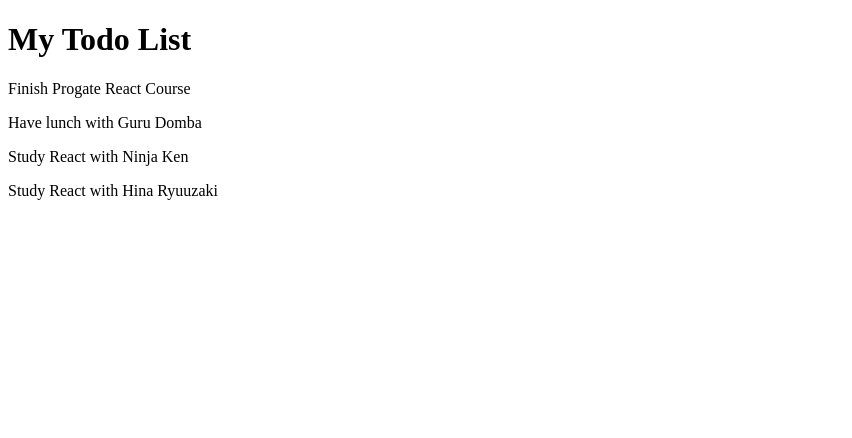
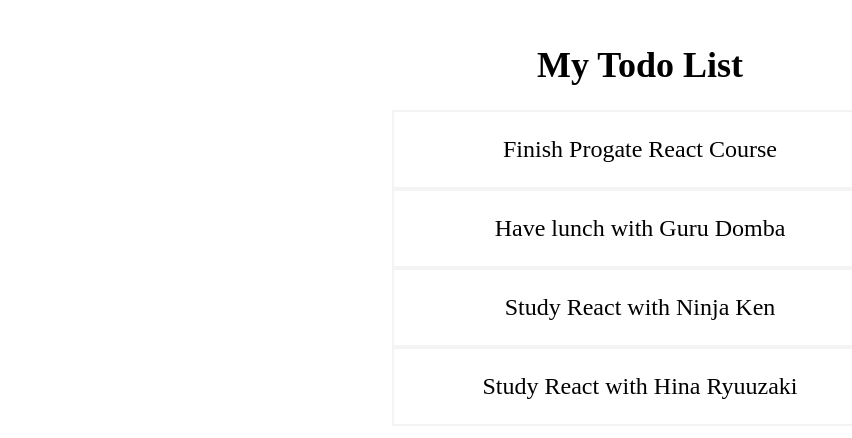
Before and after one commit to ar-kun/todoApps, a React (Vite) app: page / in a window 1280 px wide. Shown: the top 438 px of the page, without its empty margins (0-852 px from the left). Built offline with nearby package versions, Linux system fonts and the light colour scheme.

Commit message:
add style component

```diff
--- a/src/App.jsx
+++ b/src/App.jsx
@@ -27,11 +27,20 @@
  ]);
 
  return (
-  <div>
-   <h1>My Todo List</h1>
+  <div style={styles.container}>
+   <h1 style={styles.title}>My Todo List</h1>
    <Todos todos={todos} />
   </div>
  );
 }
+const styles = {
+ container: {
+  textAlign: 'center',
+  padding: '12px',
+ },
+ title: {
+  fontSize: '36px',
+ },
+};
 
 export default App;
--- a/src/components/TodoItem.jsx
+++ b/src/components/TodoItem.jsx
@@ -1,7 +1,16 @@
 import React from 'react';
 
 const TodoItem = ({ todo }) => {
- return <p>{todo.title}</p>;
+ return (
+  <div style={style}>
+   <p>{todo.title}</p>
+  </div>
+ );
+};
+
+const style = {
+ border: '2px solid #f4f4f4',
+ fontSize: '24px',
 };
 
 export default TodoItem;
--- a/src/components/Todos.jsx
+++ b/src/components/Todos.jsx
@@ -3,13 +3,19 @@
 
 const Todos = ({ todos }) => {
  return (
-  <div>
+  <div style={styles.container}>
    {todos.map((todo) => {
-    // Berikan datanya ke TodoItem
     return <TodoItem key={todo.id} todo={todo} />;
    })}
   </div>
  );
 };
 
+const styles = {
+ container: {
+  width: '40%',
+  margin: '0 auto',
+ },
+};
+
 export default Todos;
```
